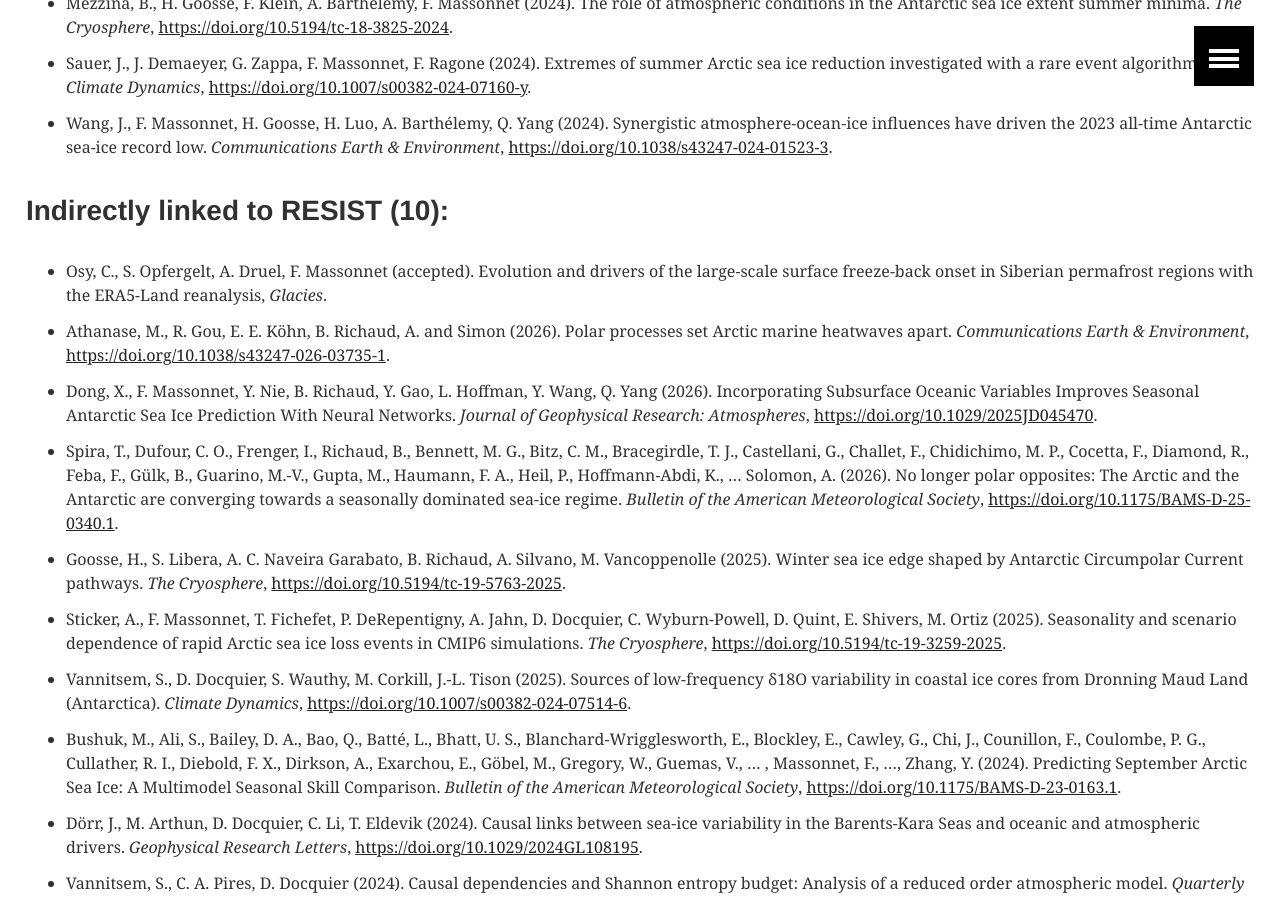
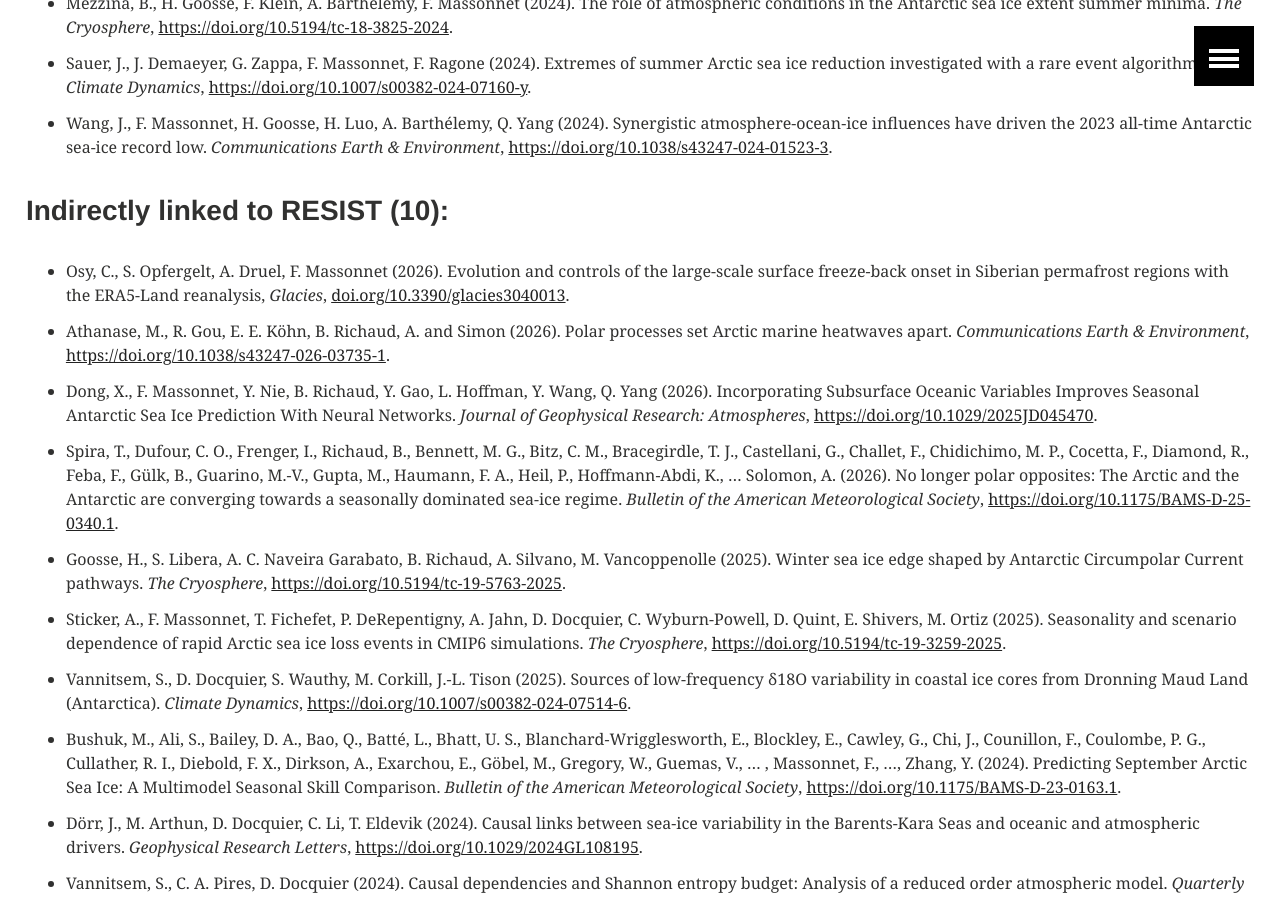
Before and after one commit to resist-impuls/resist-impuls.github.io, a Jekyll site: the page built from publications.md, in a window 1280 px wide and 900 px high, scrolled down 595 px. Built offline with Jekyll 4.4.1, drawn with Linux system fonts in a browser that asks for light colours; our own code applies the rules of GitHub Pages for plain Markdown files.

Commit message:
Update publications.md

```diff
--- a/publications.md
+++ b/publications.md
@@ -13,7 +13,7 @@
 
 ### Indirectly linked to RESIST (10):
 
-- Osy, C., S. Opfergelt, A. Druel, F. Massonnet (accepted). Evolution and drivers of the large-scale surface freeze-back onset in Siberian permafrost regions with the ERA5-Land reanalysis, _Glacies_.
+- Osy, C., S. Opfergelt, A. Druel, F. Massonnet (2026). Evolution and controls of the large-scale surface freeze-back onset in Siberian permafrost regions with the ERA5-Land reanalysis, _Glacies_, [doi.org/10.3390/glacies3040013](doi.org/10.3390/glacies3040013).
 - Athanase, M., R. Gou, E. E. Köhn, B. Richaud, A. and Simon (2026). Polar processes set Arctic marine heatwaves apart. _Communications Earth & Environment_, [https://doi.org/10.1038/s43247-026-03735-1](https://doi.org/10.1038/s43247-026-03735-1).
 - Dong, X., F. Massonnet, Y. Nie, B. Richaud, Y. Gao, L. Hoffman, Y. Wang, Q. Yang (2026). Incorporating Subsurface Oceanic Variables Improves Seasonal Antarctic Sea Ice Prediction With Neural Networks. _Journal of Geophysical Research: Atmospheres_, [https://doi.org/10.1029/2025JD045470](https://doi.org/10.1029/2025JD045470).
 - Spira, T., Dufour, C. O., Frenger, I., Richaud, B., Bennett, M. G., Bitz, C. M., Bracegirdle, T. J., Castellani, G., Challet, F., Chidichimo, M. P., Cocetta, F., Diamond, R., Feba, F., Gülk, B., Guarino, M.-V., Gupta, M., Haumann, F. A., Heil, P., Hoffmann-Abdi, K., … Solomon, A. (2026). No longer polar opposites: The Arctic and the Antarctic are converging towards a seasonally dominated sea-ice regime. _Bulletin of the American Meteorological Society_, [https://doi.org/10.1175/BAMS-D-25-0340.1](https://doi.org/10.1175/BAMS-D-25-0340.1).
```
